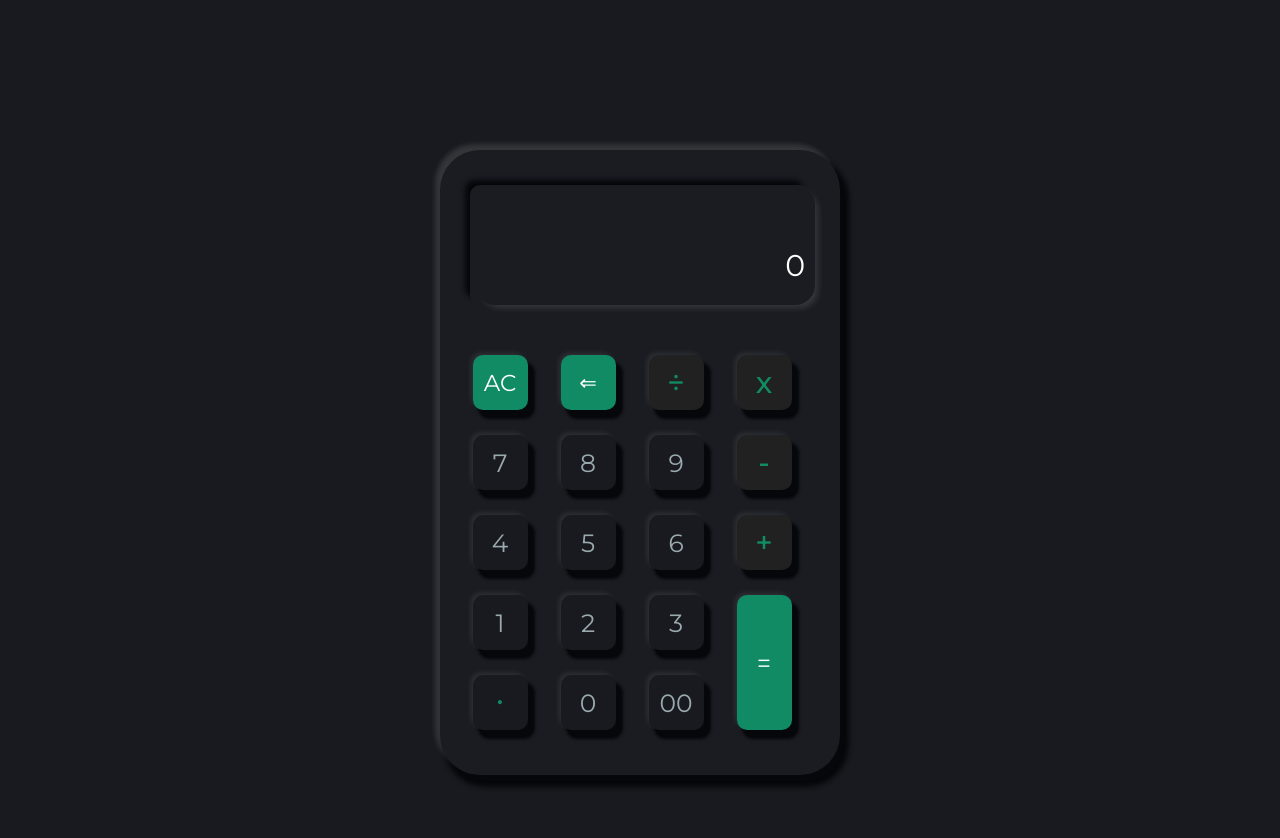
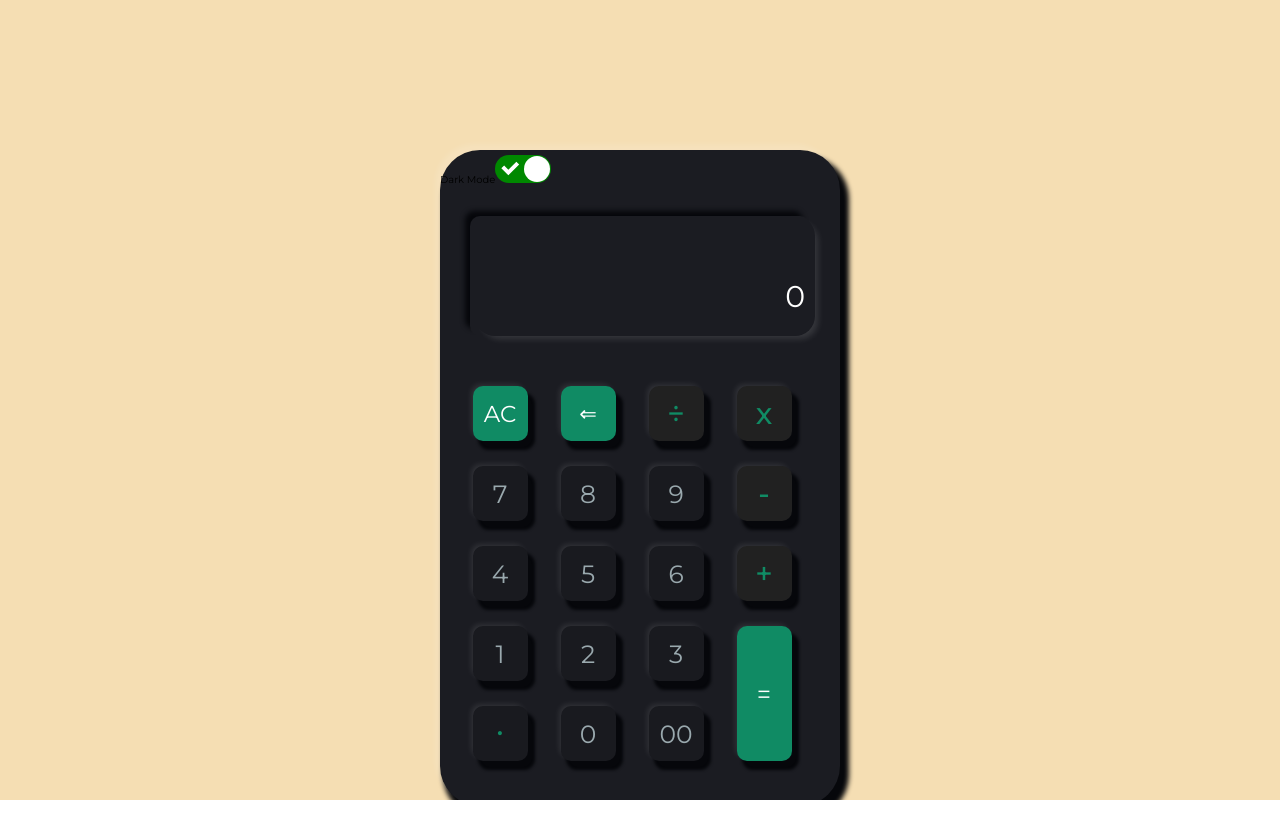
Before and after one commit to ebokes/react-calculator-app, a React (Vite) app: page / in a window 1280 px wide. Shown: the top 838 px of the page. After the commit the page ends 800 px from the top, so only its background shows below. Built offline with nearby package versions, Linux system fonts and the light colour scheme.

Commit message:
style: add light mode

```diff
--- a/package.json
+++ b/package.json
@@ -11,6 +11,7 @@
   "dependencies": {
     "react": "^18.2.0",
     "react-dom": "^18.2.0",
+    "react-switch": "^7.0.0",
     "styled-components": "^5.3.6"
   },
   "devDependencies": {
--- a/src/App.jsx
+++ b/src/App.jsx
@@ -1,9 +1,25 @@
+import { useContext } from "react";
+import { ThemeProvider } from "styled-components";
 import Calculator from "./components/Calculator";
+import { CalcContainer } from "./components/calculatorStyle";
+import ThemeContextProvider, {
+  ThemeContext,
+} from "./components/context/ThemeContext";
+
 function App() {
+  const theme = useContext(ThemeContext);
+  const sTheme = {
+    body: "green",
+    button: "red",
+  };
   return (
-    <div>
-      <Calculator />
-    </div>
+    <ThemeContextProvider>
+      {/* <ThemeProvider theme={sTheme}> */}
+      <CalcContainer>
+        <Calculator />
+      </CalcContainer>
+      {/* </ThemeProvider> */}
+    </ThemeContextProvider>
   );
 }
 
--- a/src/components/Calculator.jsx
+++ b/src/components/Calculator.jsx
@@ -1,4 +1,4 @@
-import React, { useState } from "react";
+import React, { useContext, useState } from "react";
 import {
   Wrapper,
   Keypad,
@@ -7,9 +7,13 @@ import {
   Current,
   Button,
   Container,
+  CalcWrapper,
 } from "./calculatorStyle";
+import ReactSwitch from "react-switch";
+import { ThemeContext } from "./context/ThemeContext";
 
 const Calculator = () => {
+  const { theme, toggleTheme } = useContext(ThemeContext);
   const [current, setCurrent] = useState("");
   const [previous, setPrevious] = useState("");
   const [operations, setOperations] = useState("");
@@ -81,13 +85,21 @@ const Calculator = () => {
   };
 
   return (
+    // <CalcContainer>
+    <CalcWrapper id={theme}>
       <Wrapper>
         <Container>
+          <div className="switch">
+            <label> {theme === "light" ? "Light Mode" : "Dark Mode"}</label>
+            <ReactSwitch onChange={toggleTheme} checked={theme === "dark"} />
+          </div>
           <Screen>
             <Previous>
               {previous} {operations}
             </Previous>
-          <Current>{current === "" && previous === "" ? "0" : current}</Current>
+            <Current>
+              {current === "" && previous === "" ? "0" : current}
+            </Current>
           </Screen>
           <Keypad>
             <Button clear onClick={clearScreenHandler}>
@@ -151,6 +163,8 @@ const Calculator = () => {
           </Keypad>
         </Container>
       </Wrapper>
+      {/* // </CalcContainer> */}
+    </CalcWrapper>
   );
 };
 
--- a/src/components/calculatorStyle.jsx
+++ b/src/components/calculatorStyle.jsx
@@ -1,4 +1,29 @@
 import styled from "styled-components";
+
+export const CalcContainer = styled.div`
+  position: fixed;
+  top: 0;
+  left: 0;
+  right: 0;
+  bottom: 0;
+  overflow: hidden;
+  /* background-color: brown; */
+
+  #light {
+    background-color: green;
+  }
+  #dark {
+    background-color: wheat;
+  }
+`;
+export const CalcWrapper = styled.div`
+  position: fixed;
+  top: 0;
+  left: 0;
+  right: 0;
+  bottom: 0;
+  overflow: hidden;
+`;
 
 export const Wrapper = styled.section`
   width: 40rem;
--- /dev/null
+++ b/src/components/context/ThemeContext.jsx
@@ -0,0 +1,18 @@
+import React, { createContext, useState } from "react";
+
+export const ThemeContext = createContext();
+
+const ThemeContextProvider = ({ children }) => {
+  const [theme, setTheme] = useState("dark");
+
+  const toggleTheme = () => {
+    setTheme((curr) => (curr === "light" ? "dark" : "light"));
+  };
+  return (
+    <ThemeContext.Provider value={{ theme, toggleTheme }}>
+      {children}
+    </ThemeContext.Provider>
+  );
+};
+
+export default ThemeContextProvider;
--- a/src/index.css
+++ b/src/index.css
@@ -8,7 +8,7 @@
 }
 
 body {
-  background-color: #191a1f;
+  /* background-color: #191a1f; */
 }
 
 html {
```
Also changed, not shown: 1 other file (tests, documents, lock files or other folders). Lines whose indentation alone changed are shown as unchanged.
